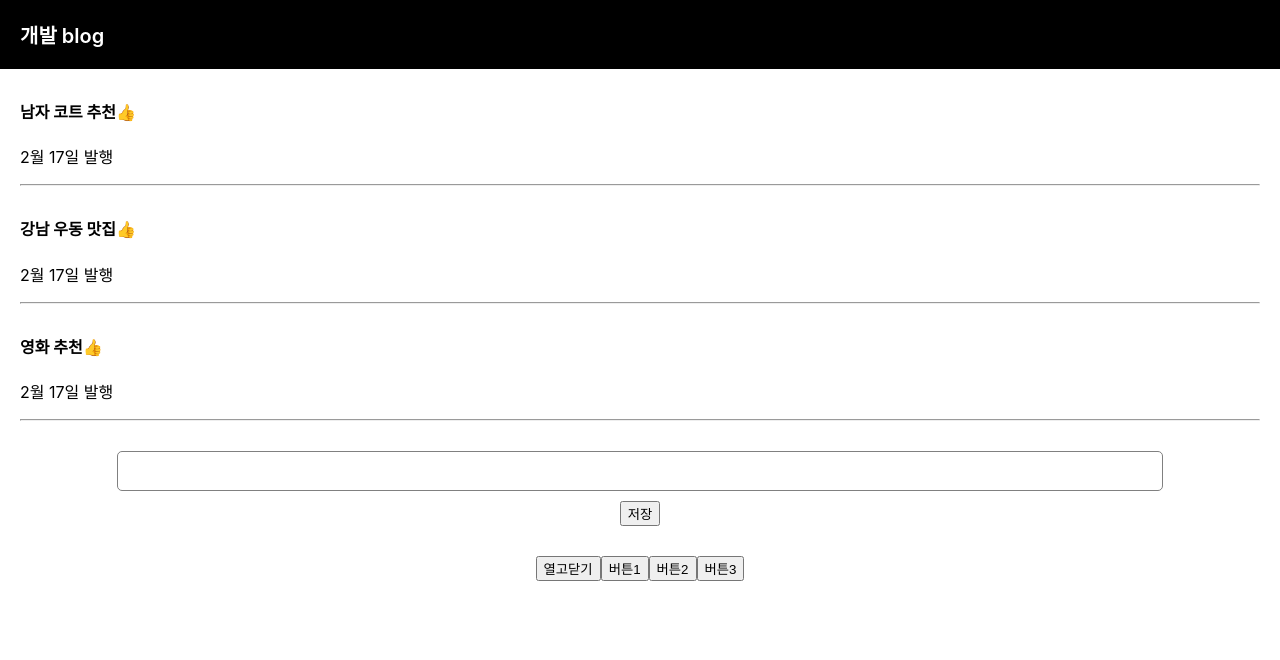
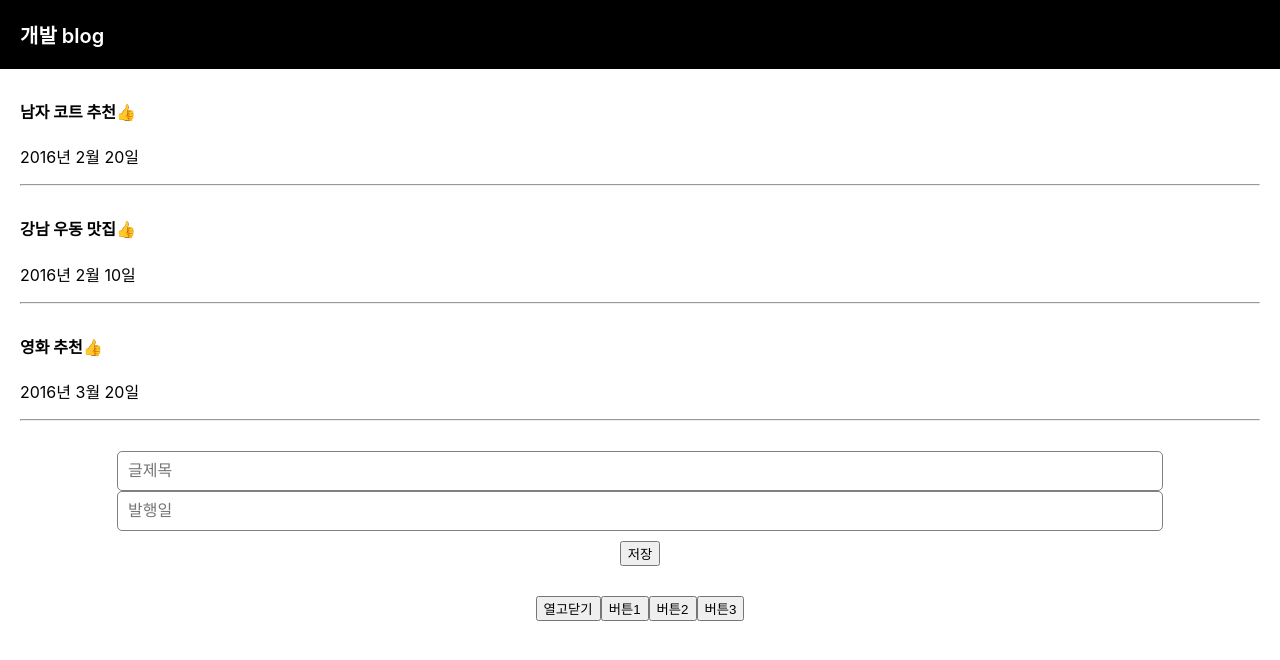
Before and after one commit to kaperrdenden/react-projects, a React (Create React App) app in the folder blog/: page / in a window 1280 px wide. Shown: the top 660 px of the page. Built offline with nearby package versions, Linux system fonts and the light colour scheme.

Commit message:
제목, 그리고 제목을 작성한 일자를 표시하기 성공

```diff
--- /dev/null
+++ b/blog/src/Self.js
@@ -0,0 +1,132 @@
+/*eslint-disable */
+
+import React, {useState} from 'react';
+import logo from './logo.svg';
+import './App.css';
+
+function Self() {
+
+  let [article, setArticle] = useState([
+      { title:"남자 코트 추천",
+        date:"2016년 2월 20일",
+    },
+      { title: "강남 우동 맛집",
+        date:"2016년 2월 10일",
+    },
+      {title: "영화 추천",
+      date:"2016년 3월 20일",
+    }]
+
+      );
+  let [따봉, 따봉변경] = useState(0);
+  let [modal, modal변경] = useState(false);
+  let [누른제목, 누른제목변경] = useState(0);
+  let [inputs, setInputs] = useState({
+      title:"",
+      date:"",
+  })
+
+  let [입력값, 입력값변경] = useState('');
+  function 제목바꾸기(){
+    let coppiedArray = [...글제목];
+    coppiedArray[0] = "여자 코트 추천";
+    글제목변경(coppiedArray);
+  }
+
+  function 반복된UI(){
+    var 어레이 = [];
+    for (var i=0; i<3; i++){
+      어레이.push(<div>안녕</div>);
+
+    }
+
+    return 어레이
+  }
+
+  return (
+    <div className="App">
+
+        <div className="black-nav">
+          <div>개발 blog</div>
+
+        </div>
+
+        {
+          article.map(function(article, i){
+            return (
+             <div className="list" key={i}>
+                <h4 onClick={ ()=>{ 누른제목변경(i) } }> {article.title}
+                  <span onClick={()=>{  따봉변경(따봉 + 1) } }>👍</span>
+                </h4>
+            <p>{article.date}</p>
+
+              <hr/>
+           </div>
+           )
+
+          })
+        }
+{/*
+        {입력값}
+        <input  value={입력값}  onChange={(e)=>{
+           입력값변경(e.target.value);
+           } } /> */}
+
+        <form
+            onSubmit={(e)=>{e.preventDefault()}}
+            className="publish">
+                <input
+                    name="title"
+                    placeholder="글제목"
+                    value={inputs.title}
+                    onChange={ (e)=>{
+                        setInputs({
+                            ...inputs,
+                            [e.target.name]:e.target.value,
+                        })
+                }} />
+                <input
+                    name="date"
+                    placeholder="발행일"
+                    value={inputs.date}
+                    onChange={ (e)=>{
+                        setInputs({
+                            ...inputs,
+                            [e.target.name]:e.target.value,
+                        })
+                }}/>
+                <button onClick={()=>{
+                    const coppiedArray = [...article];
+                    coppiedArray.unshift(inputs);
+                    console.log(coppiedArray)
+                    setArticle(coppiedArray);
+                    }}>저장
+                </button>
+        </form>
+
+        <button onClick={ ()=> {modal변경(!modal) }}>열고닫기</button>
+        <button onClick={ ()=>{ 누른제목변경(0) } }>버튼1</button>
+        <button onClick={ ()=>{ 누른제목변경(1) } }>버튼2</button>
+        <button onClick={  ()=>{ 누른제목변경(2) } }>버튼3</button>
+        {
+          modal === true
+          ? <Modal 글제목={글제목} 누른제목={누른제목} />
+          : null
+        }
+
+
+    </div>
+  );
+}
+
+function Modal(props){
+  return(
+  <div className='modal'>
+    <h2>{props.글제목[props.누른제목]}</h2>
+    <p>날짜</p>
+    <p>상세내용</p>
+  </div>
+  )
+}
+
+export default Self;
--- a/blog/src/index.js
+++ b/blog/src/index.js
@@ -2,11 +2,12 @@ import React from 'react';
 import ReactDOM from 'react-dom';
 import './index.css';
 import App from './App';
+import Self from './Self';
 import reportWebVitals from './reportWebVitals';
 
 ReactDOM.render(
   <React.StrictMode>
-    <App />
+    <Self />
   </React.StrictMode>,
   document.getElementById('root')
 );
```
